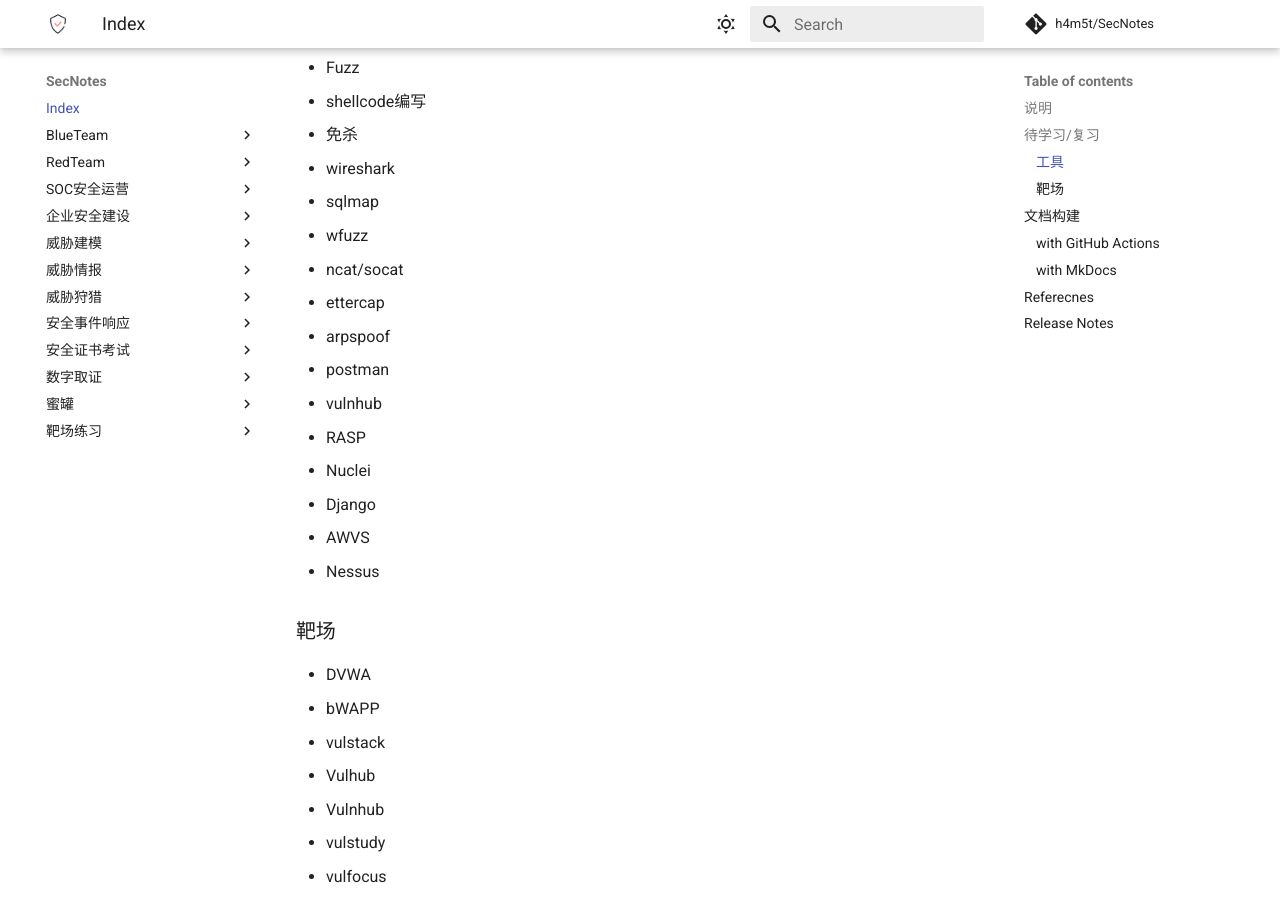
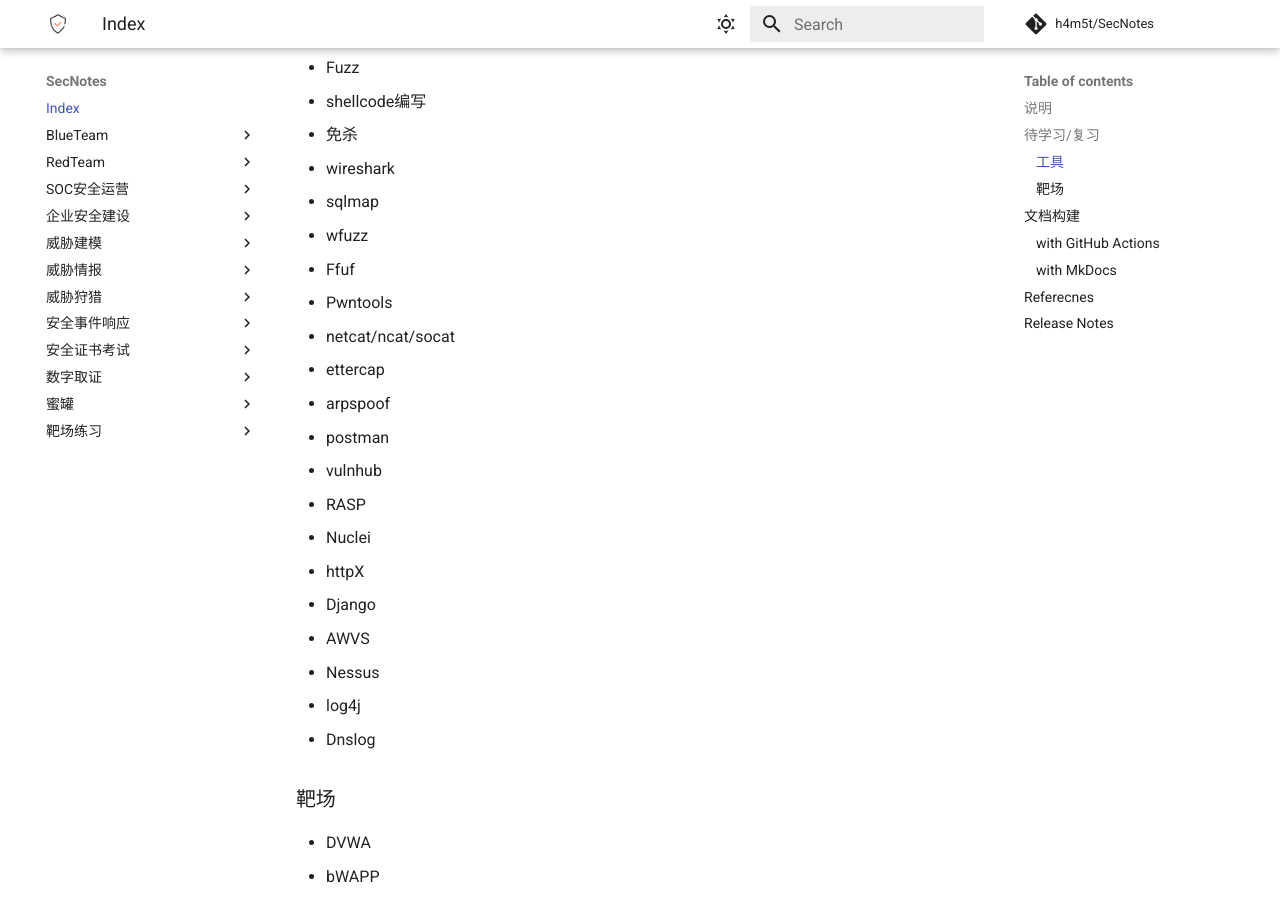
Before and after one commit to h4m5t/SecNotes, an MkDocs documentation site: the page built from docs/index.md, in a window 1280 px wide and 900 px high, scrolled down 455 px. Built offline with MkDocs 1.6.1 and Material for MkDocs 9.7.7, drawn with Linux system fonts in a browser that asks for light colours; comment, search, counter and statistics services are not loaded.

Commit message:
Update index.md

```diff
--- a/docs/index.md
+++ b/docs/index.md
@@ -18,16 +18,21 @@
 * wireshark
 * sqlmap
 * wfuzz
-* ncat/socat
+* Ffuf
+* Pwntools
+* netcat/ncat/socat
 * ettercap
 * arpspoof
 * postman
 * vulnhub
 * RASP
 * Nuclei
+* httpX
 * Django
 * AWVS
 * Nessus
+* log4j
+* Dnslog
 
 ### 靶场
 * DVWA
```
